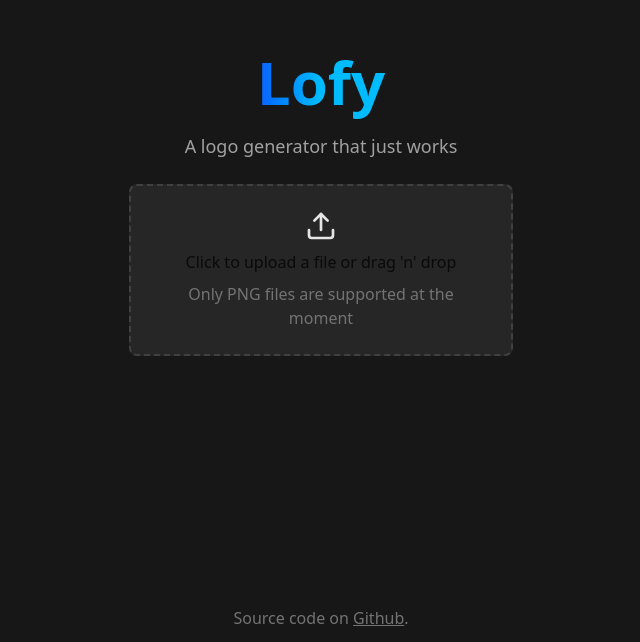
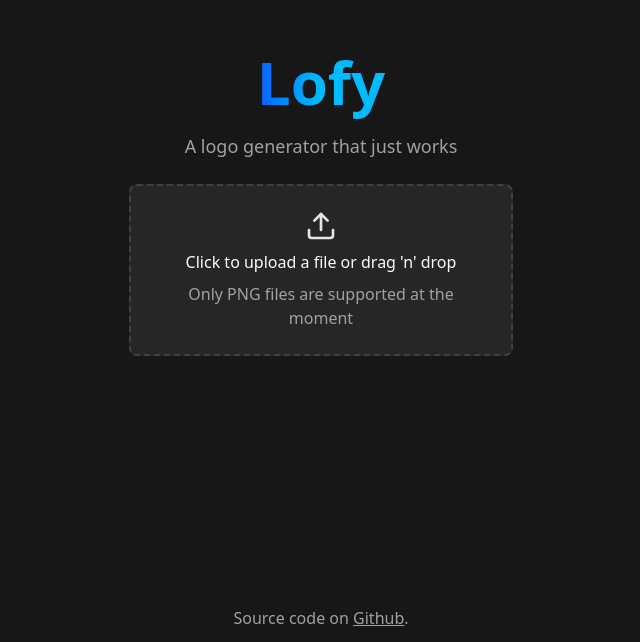
Before and after one commit to steveiliop56/lofy, a React (Vite) app: page / in a window 1280 px wide. Shown: the part 158-800 px from the top of the page, without its empty margins (319-959 px from the left). Built offline with nearby package versions, Linux system fonts and the light colour scheme.

Commit message:
refactor: remove theme provider

```diff
--- a/index.html
+++ b/index.html
@@ -6,7 +6,7 @@
     <meta name="viewport" content="width=device-width, initial-scale=1.0" />
     <title>Lofy</title>
   </head>
-  <body>
+  <body class="dark">
     <div id="root"></div>
     <script type="module" src="/src/main.tsx"></script>
   </body>
--- a/src/components/providers/theme-provider.tsx
+++ /dev/null
@@ -1,73 +0,0 @@
-import { createContext, useContext, useEffect, useState } from "react";
-
-type Theme = "dark" | "light" | "system";
-
-type ThemeProviderProps = {
-  children: React.ReactNode;
-  defaultTheme?: Theme;
-  storageKey?: string;
-};
-
-type ThemeProviderState = {
-  theme: Theme;
-  setTheme: (theme: Theme) => void;
-};
-
-const initialState: ThemeProviderState = {
-  theme: "system",
-  setTheme: () => null,
-};
-
-const ThemeProviderContext = createContext<ThemeProviderState>(initialState);
-
-export function ThemeProvider({
-  children,
-  defaultTheme = "system",
-  storageKey = "vite-ui-theme",
-  ...props
-}: ThemeProviderProps) {
-  const [theme, setTheme] = useState<Theme>(
-    () => (localStorage.getItem(storageKey) as Theme) || defaultTheme
-  );
-
-  useEffect(() => {
-    const root = window.document.documentElement;
-
-    root.classList.remove("light", "dark");
-
-    if (theme === "system") {
-      const systemTheme = window.matchMedia("(prefers-color-scheme: dark)")
-        .matches
-        ? "dark"
-        : "light";
-
-      root.classList.add(systemTheme);
-      return;
-    }
-
-    root.classList.add(theme);
-  }, [theme]);
-
-  const value = {
-    theme,
-    setTheme: (theme: Theme) => {
-      localStorage.setItem(storageKey, theme);
-      setTheme(theme);
-    },
-  };
-
-  return (
-    <ThemeProviderContext.Provider {...props} value={value}>
-      {children}
-    </ThemeProviderContext.Provider>
-  );
-}
-
-export const useTheme = () => {
-  const context = useContext(ThemeProviderContext);
-
-  if (context === undefined)
-    throw new Error("useTheme must be used within a ThemeProvider");
-
-  return context;
-};
--- a/src/main.tsx
+++ b/src/main.tsx
@@ -2,14 +2,11 @@ import { StrictMode } from "react";
 import { createRoot } from "react-dom/client";
 import { App } from "./App";
 import "./index.css";
-import { ThemeProvider } from "./components/providers/theme-provider";
 import { Toaster } from "sonner";
 
 createRoot(document.getElementById("root")!).render(
   <StrictMode>
-    <ThemeProvider defaultTheme="system" storageKey="lofy-theme">
       <App />
       <Toaster />
-    </ThemeProvider>
   </StrictMode>
 );
```
Also changed, not shown: assets/screenshot.png, 1 other file (tests, documents, lock files or other folders).
